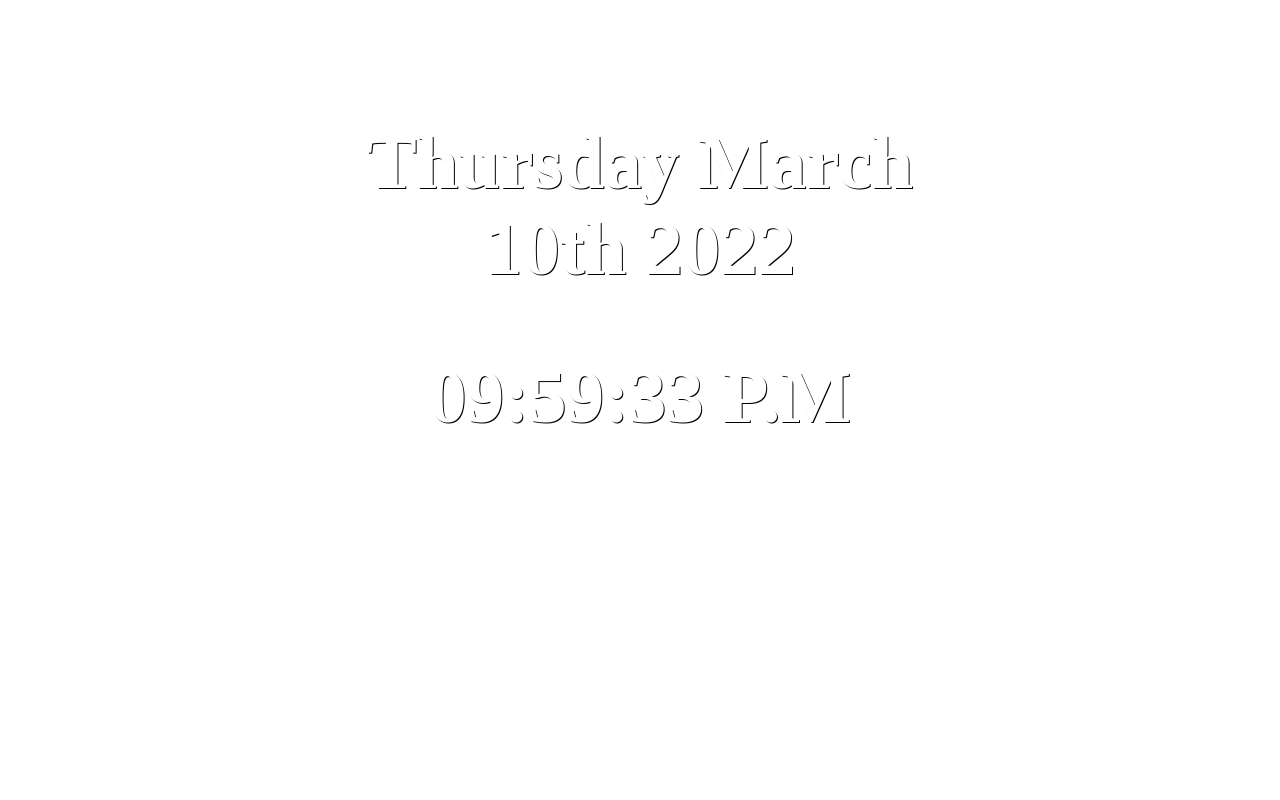
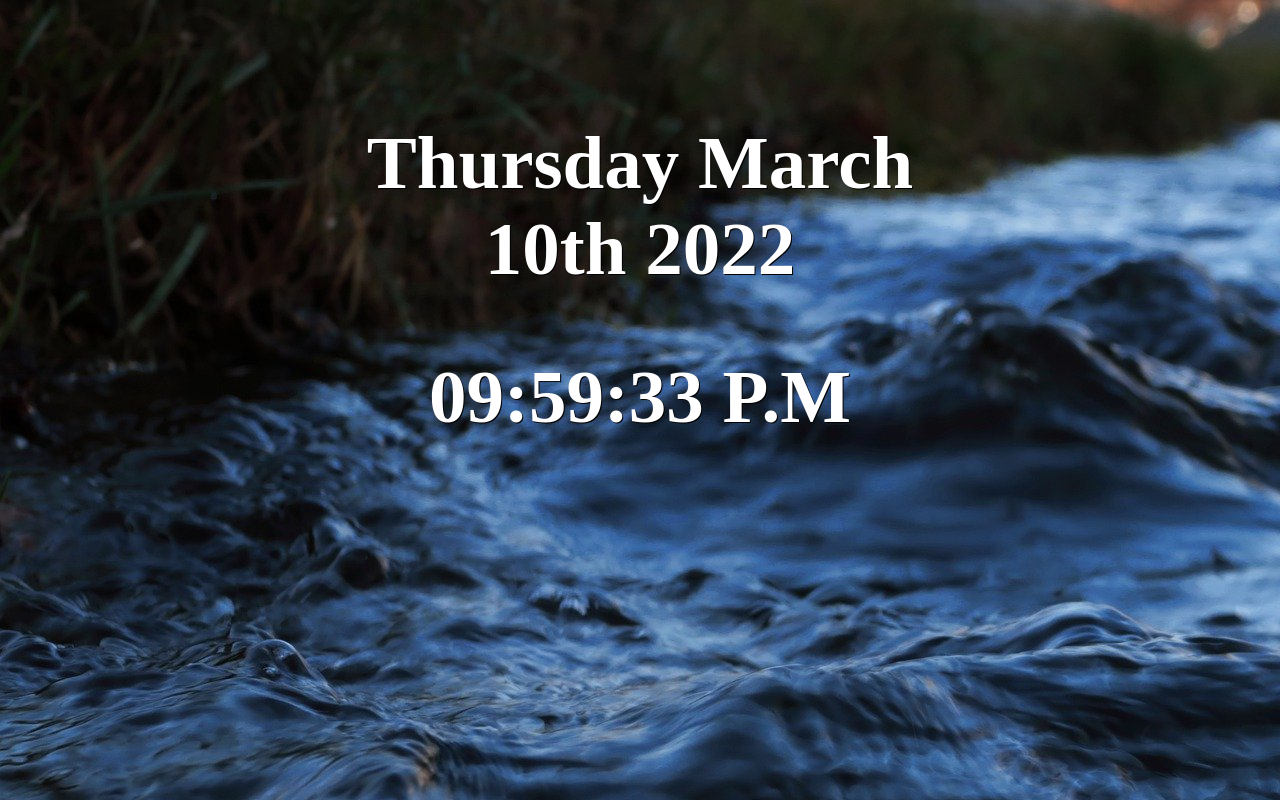
Before and after one commit to Noah050/Noah050.github.io.time, a plain HTML site: page index.html in a window 1280 px wide. Drawn offline with Linux system fonts and the light colour scheme.

Commit message:
Update index.html

```diff
--- a/index.html
+++ b/index.html
@@ -7,7 +7,7 @@
     <title>Time</title>
     <style>
         body {
-            background-image: url(Images/river.jpg);
+            background-image: url(river.jpg);
         }
         .mainDIv {
             width: 55%;
```
